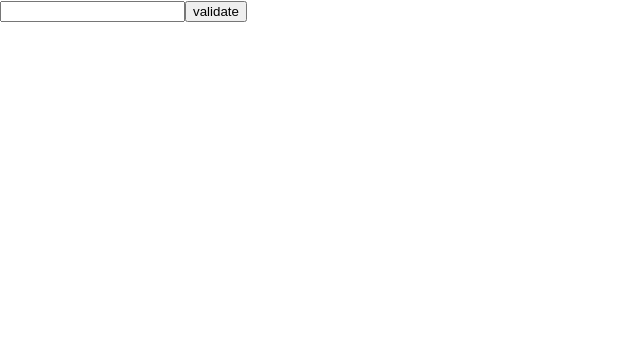
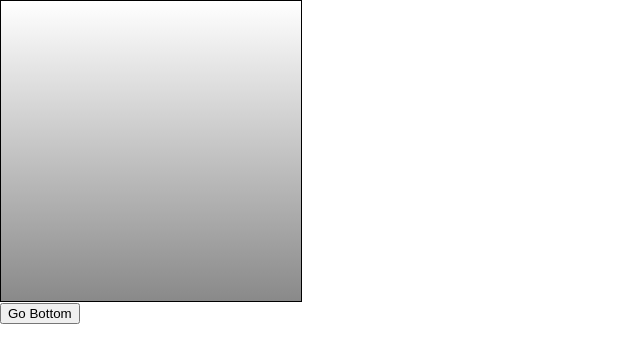
Before and after one commit to Dayoung3460/react-study, a React (Create React App) app: page / in a window 1280 px wide. Shown: the top 362 px of the page, without its empty margins (0-640 px from the left). Built offline with nearby package versions, Linux system fonts and the light colour scheme.

Commit message:
comp ref

```diff
--- a/src/App.js
+++ b/src/App.js
@@ -1,11 +1,17 @@
 import logo from './logo.svg';
 import './App.css';
-import ValidationSample from "./MyComponent/ValidationSample";
+import ScrollBox from "./MyComponent/ScrollBox";
+import {Component} from "react";
 
-function App() {
-  return (
-    <ValidationSample/>
-  );
+class App extends Component{
+  render() {
+    return (
+      <>
+        <ScrollBox ref={ref => this.scrollBox = ref}/>
+        <button onClick={() => this.scrollBox.scrollToBottom()}>Go Bottom</button>
+      </>
+    )
+  }
 }
 
 export default App;
--- /dev/null
+++ b/src/MyComponent/ScrollBox.js
@@ -0,0 +1,36 @@
+import React, {Component} from 'react';
+
+class ScrollBox extends Component {
+  scrollToBottom = () => {
+    const { scrollHeight, clientHeight } = this.box
+    this.box.scrollTop = scrollHeight - clientHeight
+  }
+
+  render() {
+    const style = {
+      border: '1px solid black',
+      height: '300px',
+      width: '300px',
+      overflow: 'auto',
+      position: 'relative'
+    }
+
+    const innerStyle = {
+      width: '100%',
+      height: '650px',
+      background: 'linear-gradient(white, black)'
+    }
+
+    return (
+      <div
+        style={style}
+        ref={ref => this.box = ref}
+      >
+        <div style={innerStyle}></div>
+
+      </div>
+    );
+  }
+}
+
+export default ScrollBox;
```
